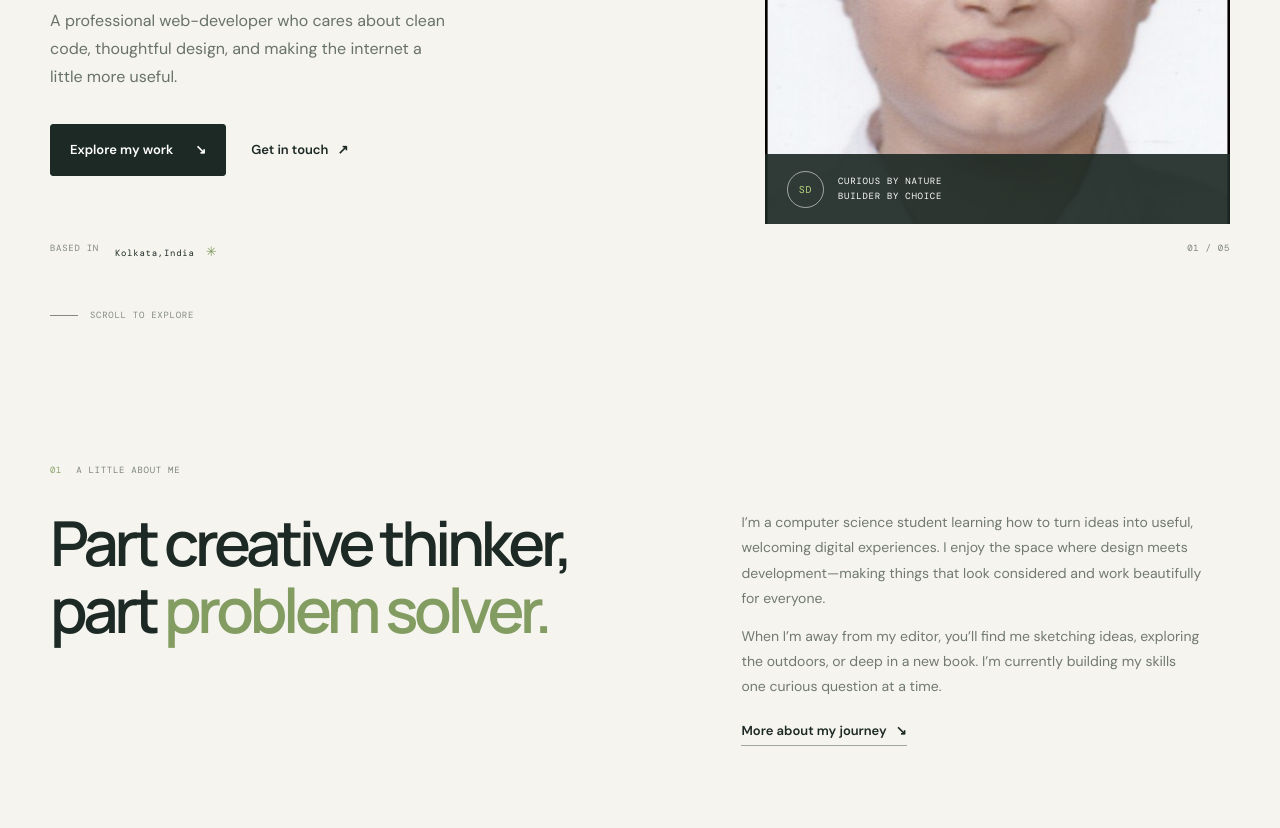
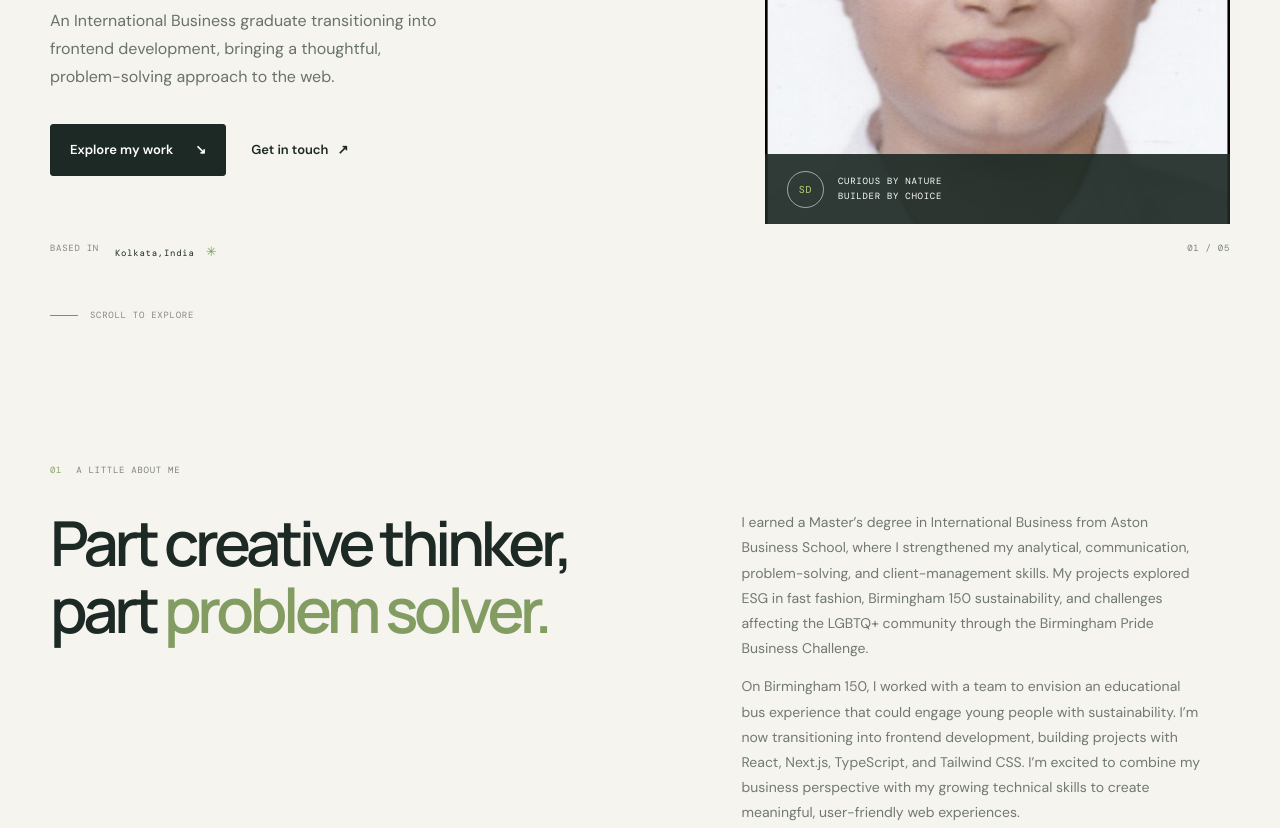
Before and after one commit to Sudhanya13/My-portfolio, a website: page src/index.html in a window 1280 px wide. Shown: the part 504-1332 px from the top of the page. Drawn offline with nearby package versions, Linux system fonts and the light colour scheme.

Commit message:
message cv

```diff
--- a/src/index.html
+++ b/src/index.html
@@ -5,10 +5,10 @@
     <meta name="viewport" content="width=device-width, initial-scale=1.0" />
     <meta
       name="description"
-      content="Sudhanya Dutta's portfolio — a student developer creating thoughtful, accessible web experiences."
+      content="Sudhanya Dutta's portfolio — an International Business graduate transitioning into frontend development and creating thoughtful, accessible web experiences."
     />
     <meta name="theme-color" content="#f5f4ef" />
-    <title>Sudhanya Dutta — Professional Developer</title>
+    <title>Sudhanya Dutta — Frontend Developer</title>
     <link rel="preconnect" href="https://fonts.googleapis.com" />
     <link rel="preconnect" href="https://fonts.gstatic.com" crossorigin />
     <link
@@ -59,8 +59,9 @@
             >
           </h1>
           <p class="hero-intro">
-            A professional web-developer who cares about clean code, thoughtful
-            design, and making the internet a little more useful.
+            An International Business graduate transitioning into frontend
+            development, bringing a thoughtful, problem-solving approach to the
+            web.
           </p>
           <div class="hero-actions">
             <a class="button button-dark" href="#projects"
@@ -112,15 +113,21 @@
           </h2>
           <div class="about-details">
             <p>
-              I’m a computer science student learning how to turn ideas into
-              useful, welcoming digital experiences. I enjoy the space where
-              design meets development—making things that look considered and
-              work beautifully for everyone.
+              I earned a Master’s degree in International Business from Aston
+              Business School, where I strengthened my analytical,
+              communication, problem-solving, and client-management skills. My
+              projects explored ESG in fast fashion, Birmingham 150
+              sustainability, and challenges affecting the LGBTQ+ community
+              through the Birmingham Pride Business Challenge.
             </p>
             <p>
-              When I’m away from my editor, you’ll find me sketching ideas,
-              exploring the outdoors, or deep in a new book. I’m currently
-              building my skills one curious question at a time.
+              On Birmingham 150, I worked with a team to envision an
+              educational bus experience that could engage young people with
+              sustainability. I’m now transitioning into frontend development,
+              building projects with React, Next.js, TypeScript, and Tailwind
+              CSS. I’m excited to combine my business perspective with my
+              growing technical skills to create meaningful, user-friendly web
+              experiences.
             </p>
             <a class="underlined-link" href="#education"
               >More about my journey <span aria-hidden="true">↘</span></a
```
